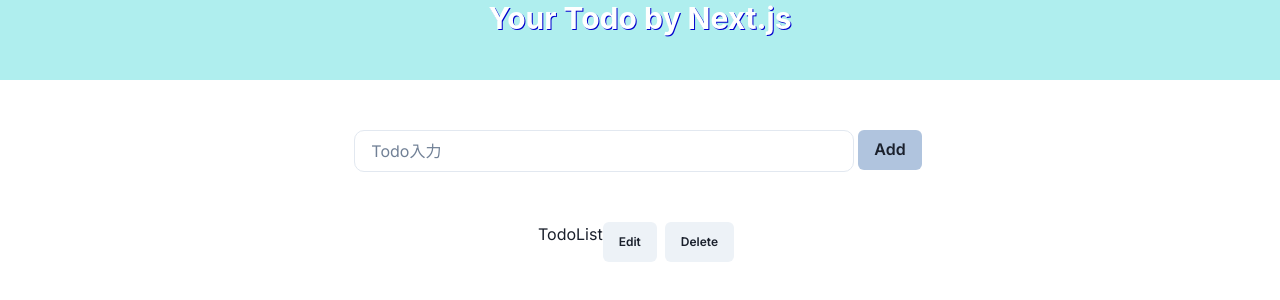
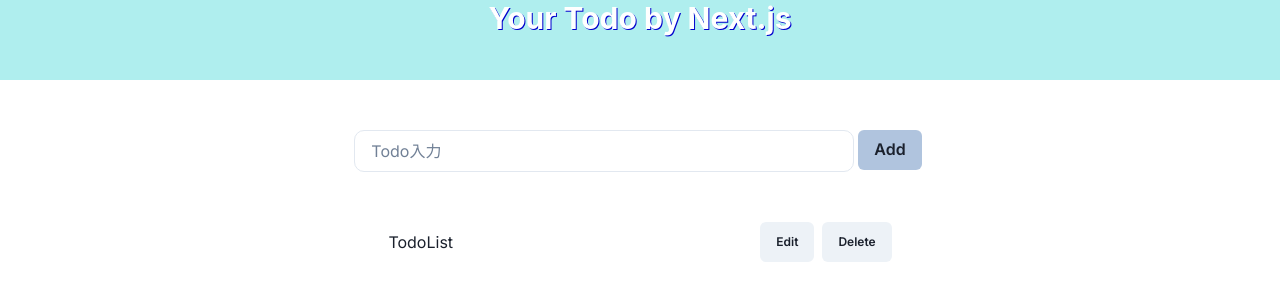
Before and after one commit to y-u27/your-todo-by-Next.js, a Next.js app: page /todos/create in a window 1280 px wide. Shown: the top 300 px of the page. Built offline with nearby package versions, Linux system fonts and the light colour scheme.

Commit message:
♻️ 見た目修正

```diff
--- a/src/components/TodoList.tsx
+++ b/src/components/TodoList.tsx
@@ -1,17 +1,20 @@
-import { Box, Button, Flex, ListItem, UnorderedList } from "@chakra-ui/react";
+import { Box, Button, HStack } from "@chakra-ui/react";
 
 const TodoList = () => {
   return (
-    <Flex display="flex" justifyContent="center">
-      <Box display="flex" justifyContent="space-between">TodoList</Box>
-      <Box>
-        <Button mr={2} fontSize="xs">Edit</Button>
-        <Button mr={2} fontSize="xs">Delete</Button>
-      </Box>
-    </Flex>
-    // <UnorderedList listStyleType="none" >
-    //   <ListItem></ListItem>
-    // </UnorderedList>
+    <>
+      <HStack display="flex" justifyContent="center" spacing="24%">
+        <Box>
+          <Box>TodoList</Box>
+        </Box>
+        <Box>
+          <Button mr={2} fontSize="xs">
+            Edit
+          </Button>
+          <Button fontSize="xs">Delete</Button>
+        </Box>
+      </HStack>
+    </>
   );
 };
 
```
